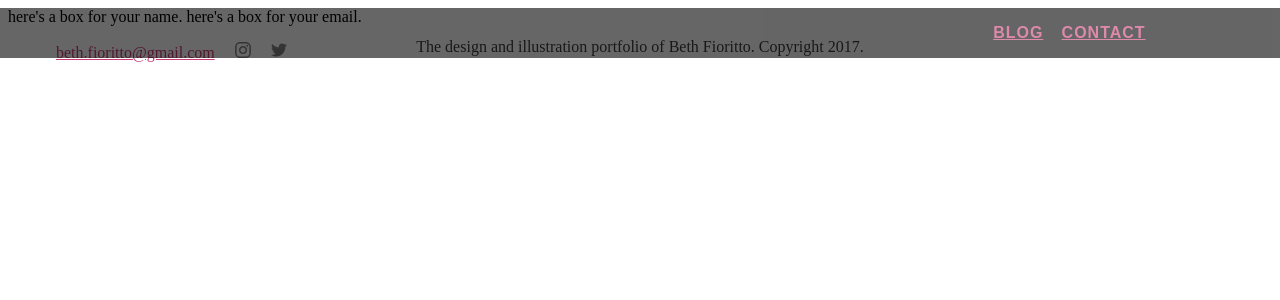
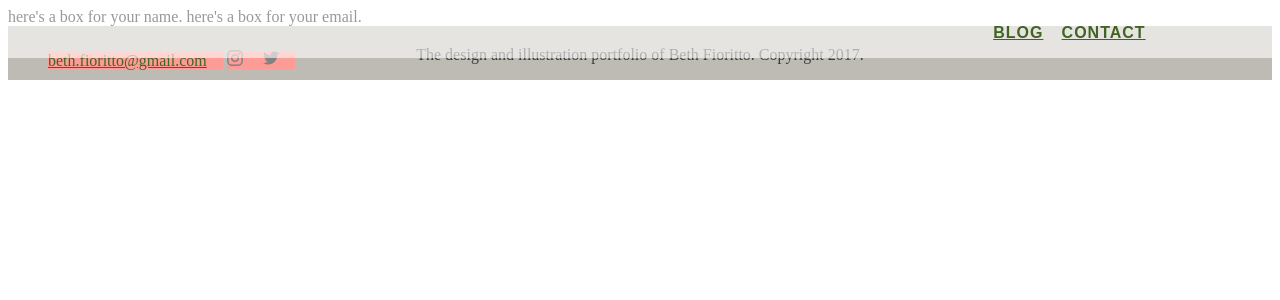
Before and after one commit to bfioritto/bethfioritto, a Jekyll site: the page built from contact/index.html, in a window 1280 px wide. Shown: the top 300 px of the page. Built offline with Jekyll 4.4.1, drawn with Linux system fonts in a browser that asks for light colours.

Commit message:
welcome image, styling links, footer

```diff
--- a/assets/main.scss
+++ b/assets/main.scss
@@ -24,14 +24,15 @@ $feature-image-width: 300px;
 $welcome-note-width: 600px;
 
 
-$background-color-1: rgb(250, 245, 240);
+$background-color-1: rgb(241, 241, 240);
 $light-grey: rgb(220,220,220);
-$medium-grey: rgb(180,180,180);
+$medium-grey: rgb(190,187,180);
+$light-coral: rgb(253,155,150);
 $text-color: rgb(60,60,60);
 $header-color: rgb(215,53,25);
-$link: rgb(200, 60, 115);
-$link-visited: rgb(140, 38, 78);
-$hover-color: rgb(200,180,200);
+$link: rgb(65,100,35);
+$link-visited: rgb(40,70,10);
+$hover-color: rgb(65,100,35);
 
 $desktop:        1024px;
 
@@ -62,8 +63,8 @@ $desktop:        1024px;
   text-align: right;
   padding-right: 8rem;
   width: 100%;
-  background-color: rgb(0,0,0);
-  opacity: 0.6;
+  background-color: rgba(255,255,255, 0.6);
+
   background-size: 100%;
   margin-top: 0rem;
   margin-bottom: 0rem;
@@ -106,13 +107,20 @@ a visited {
 
 .site-footer {
   display: block;
+  background-color: $medium-grey;
+  padding-bottom: 2.5rem;
+  padding-top: .5rem;
 }
 
 .contact-list {
   font-family: $base-font-family;
+  ul {
+  vertical-align: text-bottom;
+  }
   li {
     display: inline;
-    padding: .5rem;
+    padding-right: 1rem;
+    background-color: $light-coral;
     a {
       text-decoration: none;
     }
@@ -192,10 +200,10 @@ a visited {
 /* welcome.html */
 
 .welcome-section {
-  background-image: url("../images/city-skyline-skyscrapers-top.jpg");
+  background-image: url("../images/welcome_background.png");
   background-size: 100%;
   background-repeat: no-repeat;
-  background-color:rgb(240, 240, 240);
+  background-color: $background-color-1;
   padding: 0px;
 }
 
@@ -211,7 +219,7 @@ a visited {
   h1 {
     font-family: $base-font-family;
     font-size: $font-size-8;
-    color: rgb(255, 255, 255);
+    color: $text-color;
     font-weight: 300;
     letter-spacing: -1.5px;
   }
@@ -220,7 +228,7 @@ a visited {
     font-family: $header-font-family;
     font-size: $font-size-3;
     font-weight: 100;
-    color: rgb(255, 255, 255);
+    color: $text-color;
     width: $welcome-note-width;
     margin-top: -1rem;
     padding-bottom: 26rem;
@@ -250,7 +258,7 @@ a visited {
 /* gallery.html */
 
 .gallery-section {
-  background-color: $light-grey;
+  background-color: $background-color-1;
   padding-top: 4rem;
   padding-bottom: 4rem;
   margin-top: -0.5rem;
@@ -272,6 +280,9 @@ a visited {
 
   .square-content {
     position: absolute;
+    background-color: $light-coral;
+    width: 100%;
+    height: 100%;
     img {
     width: 100%;
     height: 100%;
```
Also changed, not shown: 1 other file.
